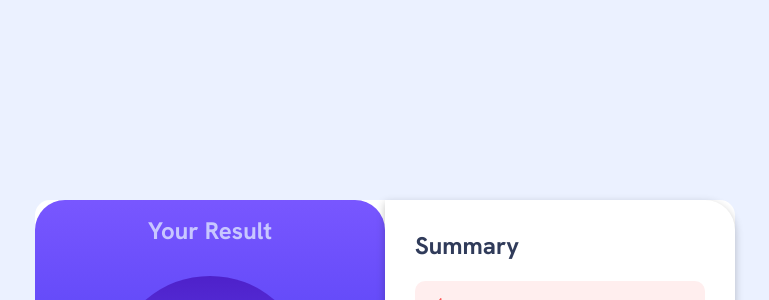
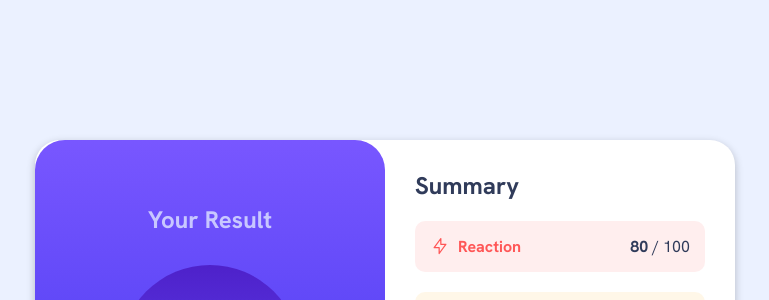
Before and after one commit to Leanddo/results-summary-component-main, a plain HTML site: page results-summary-component-main/index.html in a window 1280 px wide. Shown: the top 300 px of the page, without its empty margins (255-1024 px from the left). Drawn offline with Linux system fonts and the light colour scheme.

Commit message:
Update style.css

```diff
--- a/results-summary-component-main/style.css
+++ b/results-summary-component-main/style.css
@@ -36,13 +36,15 @@ main{
 }
 .main-container{
     width: 700px;
-    height: 50%;
+    height: 65%;
     display: grid;
     grid-template-columns: 50% 50%;
     grid-template-rows: 100%;
-    border-radius: 15px;
+    border-radius: 25px;
     background: white;
     position: relative;
+    box-shadow: rgba(0, 0, 0, 0.24) 0px 3px 8px;
+
 }
 #result{
     border-radius: 30px;
@@ -58,7 +60,6 @@ main{
     border-radius: 0 30px 30px 0px;
     padding: 30px;
     display: block;
-    box-shadow: rgba(0, 0, 0, 0.24) 0px 3px 8px;
 }
 #summary h2{
     color: var(--Dark-gray-blue);
```
